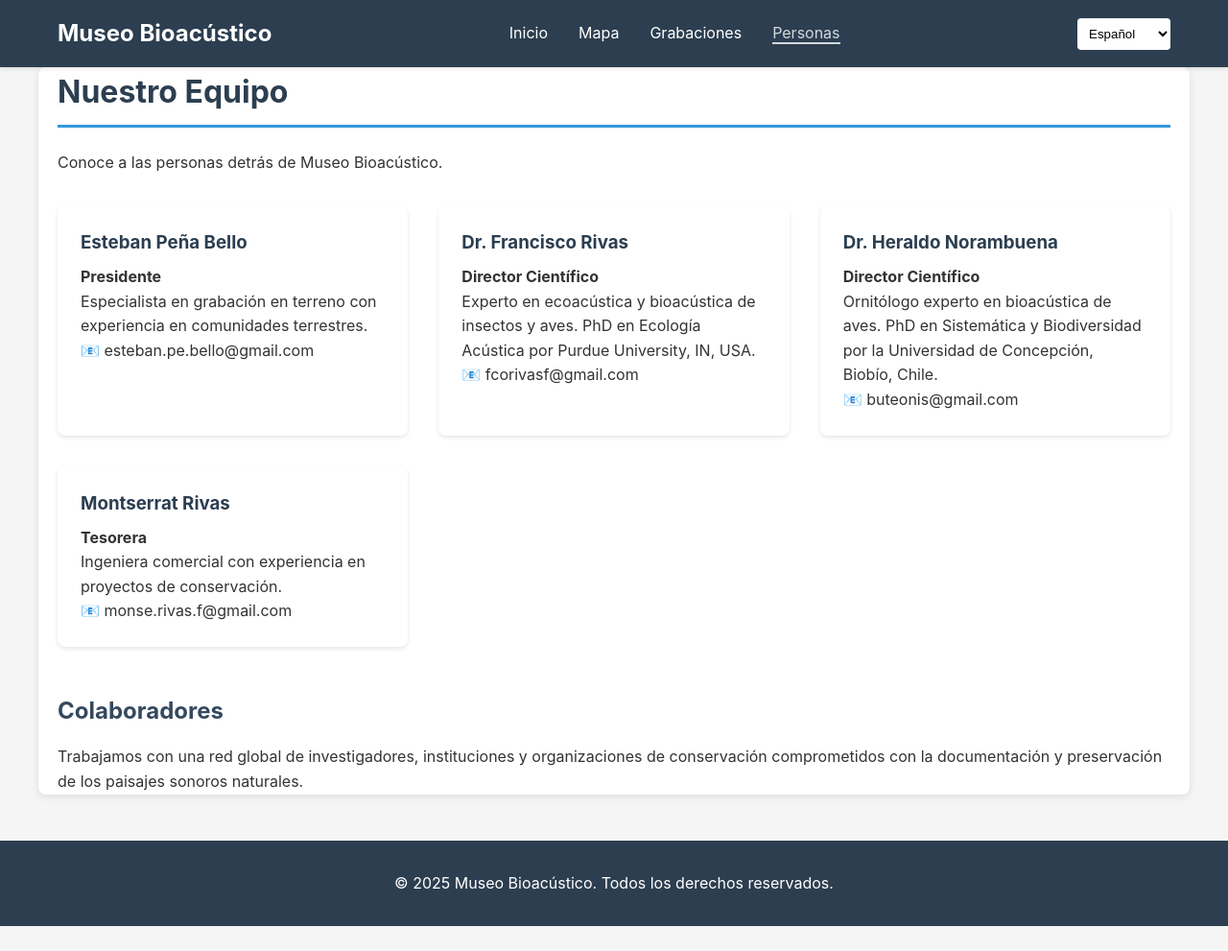
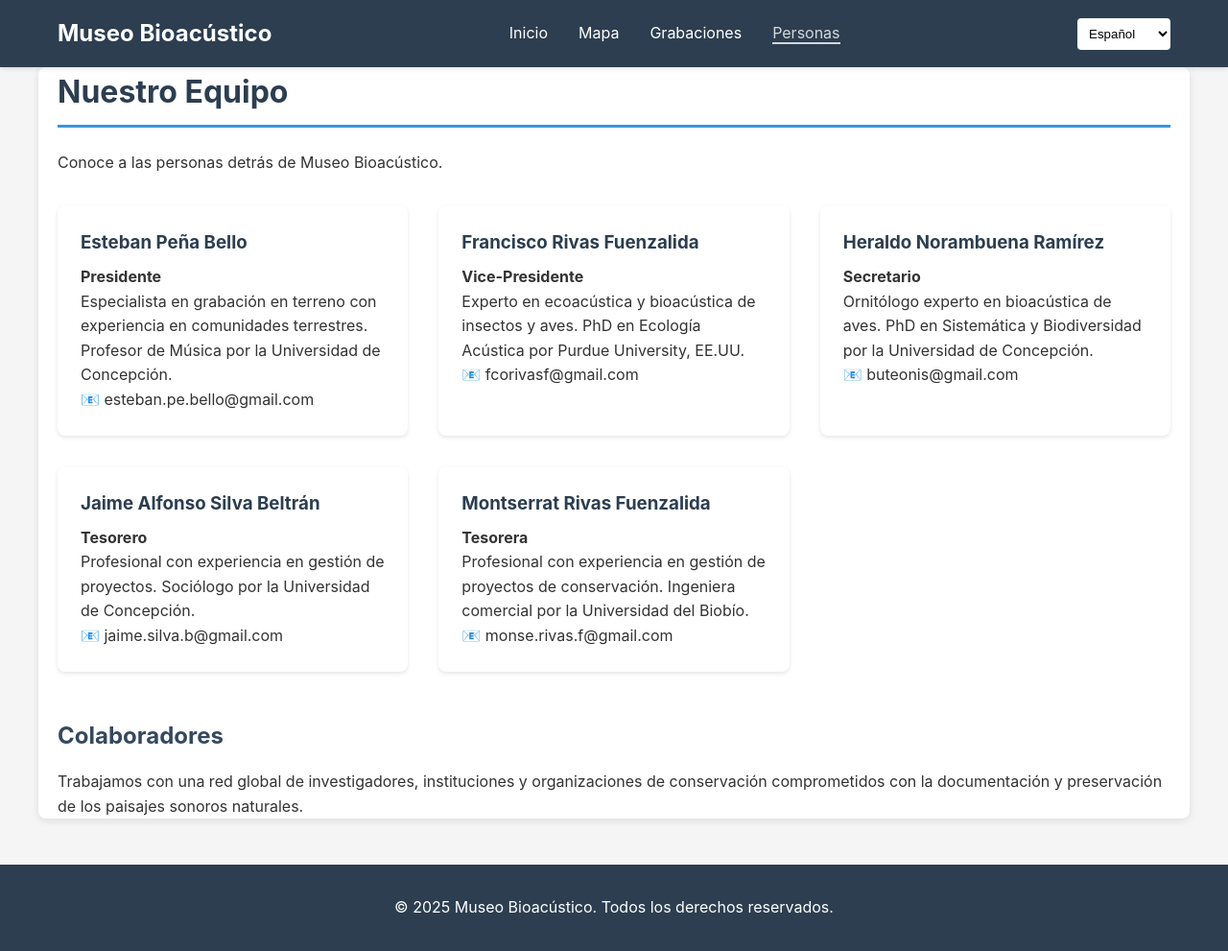
Before and after one commit to panchorivasf/bioacoustics-site, a Jekyll site: the page people.html, which Jekyll copies as it is, in a window 1280 px wide and 991 px high. Shown: the whole window at 96% size. Built offline with Jekyll 4.4.1, drawn with Linux system fonts in a browser that asks for light colours.

Commit message:
Update people.html

```diff
--- a/people.html
+++ b/people.html
@@ -38,35 +38,44 @@
             <div class="card">
                 <h3>Esteban Peña Bello</h3>
                 <p><strong>Presidente</strong></p>
-                <p>Especialista en grabación en terreno con experiencia en comunidades terrestres.</p>
+                <p>Especialista en grabación en terreno con experiencia en comunidades terrestres. Profesor de Música por la Universidad de Concepción.</p>
                 <p>📧 esteban.pe.bello@gmail.com</p>
             </div>
 
             <div class="card">
-                <h3>Dr. Francisco Rivas</h3>
-                <p><strong>Director Científico</strong></p>
-                <p>Experto en ecoacústica y bioacústica de insectos y aves. PhD en Ecología Acústica por Purdue University, IN, USA.</p>
+                <h3>Francisco Rivas Fuenzalida</h3>
+                <p><strong>Vice-Presidente</strong></p>
+                <p>Experto en ecoacústica y bioacústica de insectos y aves. PhD en Ecología Acústica por Purdue University, EE.UU.</p>
                 <p>📧 fcorivasf@gmail.com</p>
             </div>
 
             <div class="card">
-                <h3>Dr. Heraldo Norambuena</h3>
-                <p><strong>Director Científico</strong></p>
-                <p>Ornitólogo experto en bioacústica de aves. PhD en Sistemática y Biodiversidad por la Universidad de Concepción, Biobío, Chile.</p>
+                <h3>Heraldo Norambuena Ramírez</h3>
+                <p><strong>Secretario</strong></p>
+                <p>Ornitólogo experto en bioacústica de aves. PhD en Sistemática y Biodiversidad por la Universidad de Concepción.</p>
                 <p>📧 buteonis@gmail.com</p>
             </div>
 
             <div class="card">
-                <h3>Montserrat Rivas</h3>
+                <h3>Jaime Alfonso Silva Beltrán</h3>
+                <p><strong>Tesorero</strong></p>
+                <p>Profesional con experiencia en gestión de proyectos. Sociólogo por la Universidad de Concepción.</p>
+                <p>📧 jaime.silva.b@gmail.com</p>
+            </div>
+
+            <div class="card">
+                <h3>Montserrat Rivas Fuenzalida</h3>
                 <p><strong>Tesorera</strong></p>
-                <p>Ingeniera comercial con experiencia en proyectos de conservación.</p>
+                <p>Profesional con experiencia en gestión de proyectos de conservación. Ingeniera comercial por la Universidad del Biobío.</p>
                 <p>📧 monse.rivas.f@gmail.com</p>
             </div>
+
         </div>
 
         <section style="margin-top: 3rem;">
             <h2>Colaboradores</h2>
-            <p>Trabajamos con una red global de investigadores, instituciones y organizaciones de conservación comprometidos con la documentación y preservación de los paisajes sonoros naturales.</p>
+            <p>Trabajamos con una red global de investigadores, instituciones y organizaciones de conservación comprometidos con la documentación y preservación de los paisajes sonoros naturales.
+            </p>
         </section>
     </main>
 
```
